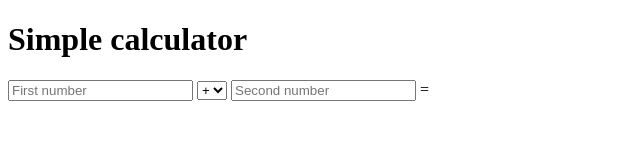
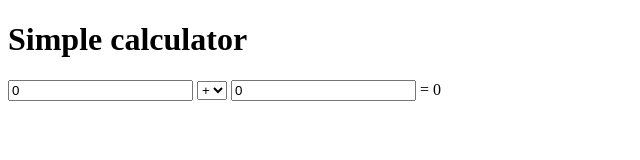
Before and after one commit to Itera/git-fagkveld, a plain HTML site: page exercise-2/index.html in a window 1280 px wide. Shown: the whole page, without its empty margins (0-640 px from the left). Drawn offline with Linux system fonts and the light colour scheme.

Commit message:
Set initial values and perform calculation on load

```diff
--- a/exercise-2/calc.js
+++ b/exercise-2/calc.js
@@ -17,13 +17,13 @@ document.addEventListener('DOMContentLoaded', function() {
   var operationField = document.getElementById('operation');
   var resultField = document.getElementById('result');
 
-  number1Field.addEventListener('input', function() {
+  var updateCalculation = function() {
     var result = calculate(number1Field, number2Field, operationField);
     resultField.innerText = result;
-  });
+  };
 
-  number2Field.addEventListener('input', function() {
-    var result = calculate(number1Field, number2Field, operationField);
-    resultField.innerText = result;
-  });
+  number1Field.addEventListener('input', updateCalculation);
+  number2Field.addEventListener('input', updateCalculation);
+
+  updateCalculation();
 });
--- a/exercise-2/index.html
+++ b/exercise-2/index.html
@@ -9,11 +9,11 @@
     <h1>Simple calculator</h1>
 
     <p>
-      <input type="text" id="number1" placeholder="First number">
+      <input type="text" id="number1" placeholder="First number" value="0">
       <select id="operation">
         <option value="plus">+</option>
       </select>
-      <input type="text" id="number2" placeholder="Second number">
+      <input type="text" id="number2" placeholder="Second number" value="0">
       =
       <span id="result" />
     </p>
```
